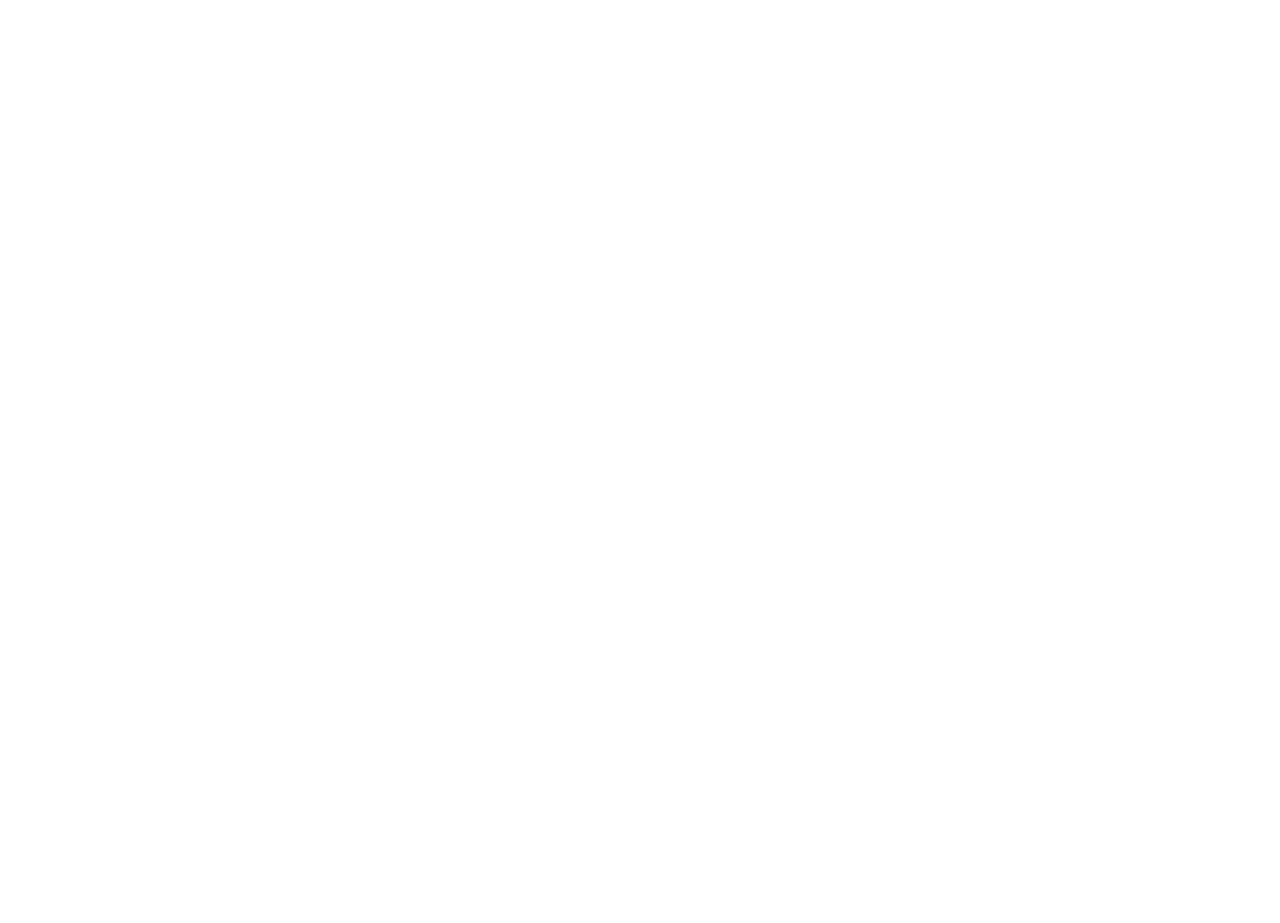
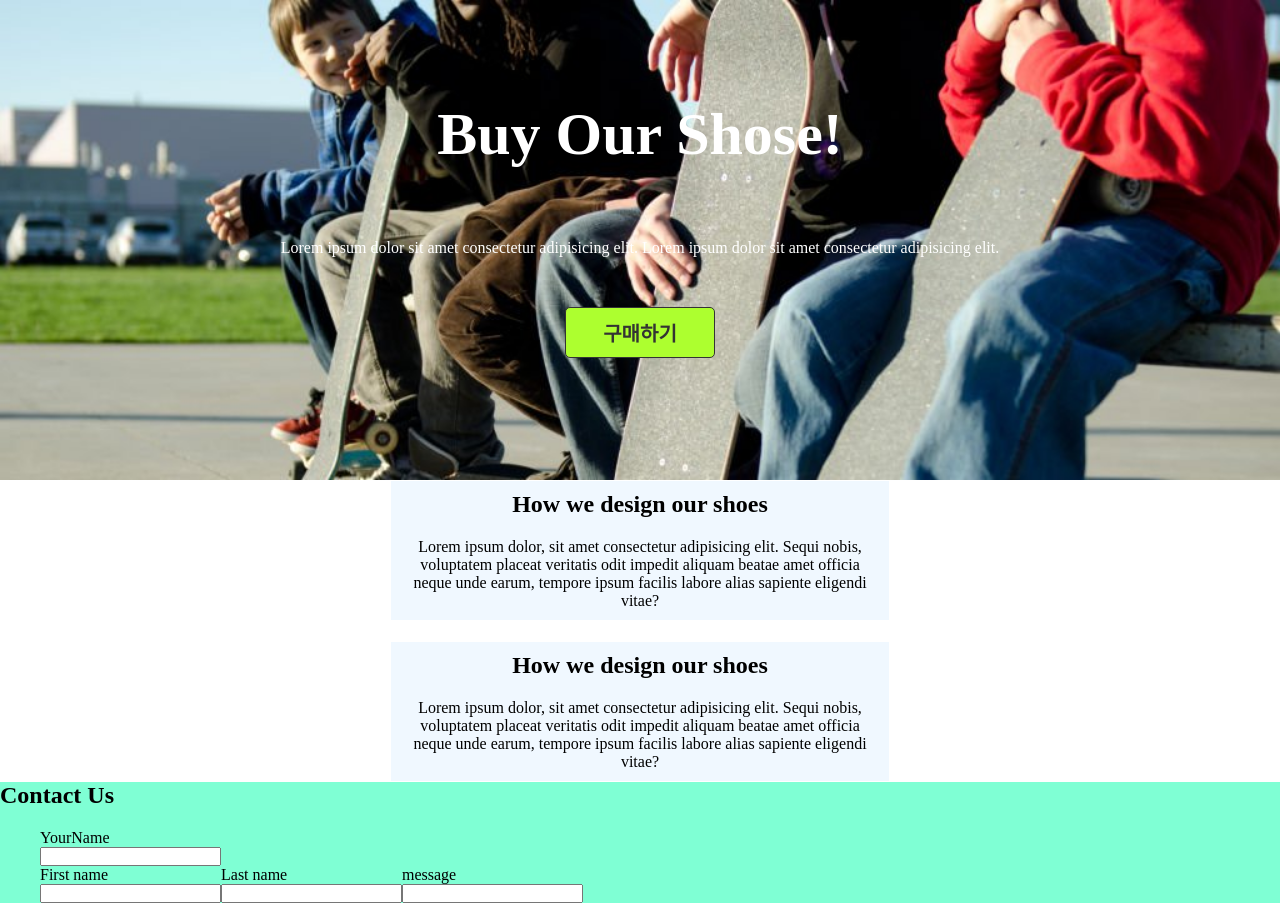
Before and after one commit to leeseonghun1001/shose_study250103, a plain HTML site: page index.html in a window 1280 px wide. Before the commit the page ends 800 px from the top, so only its background shows below. Drawn offline with Linux system fonts and the light colour scheme.

Commit message:
레이아웃 연습
백그라운드 이미지 넣기 완료, 세부내용 작성 완료, 폼태그 작성 미완성

```diff
--- a/css/style.css
+++ b/css/style.css
@@ -11,3 +11,94 @@ a{
     text-decoration: none;
     color: #333;
 }
+.shose{
+    position: relative;
+    width: 100%;
+    height: 60vh;
+    background: url(../images/shose2.jpg) no-repeat;
+    background-size: cover;
+    padding-top: 100px;
+
+}
+.text{
+    width: 1000px;
+    /* background-color: #333; */
+text-align: center;
+margin: 0 auto;
+}
+.text h1{
+    color: #fff;
+    font-size: 60px;
+   text-align: center;
+   margin-bottom: 70px;
+}
+.text p{
+    color: #fff;
+    text-align: center;
+    margin-bottom: 50px;
+}
+.text h2{
+
+    width: 150px;
+
+    border: 1px solid #333;
+    border-radius: 5px;
+    text-align: center;
+    background-color: greenyellow;
+    margin:auto;
+
+}
+.text h2 a{
+    display: block;
+    font-size: 20px;
+    padding: 10px;
+    color: #333;
+    width: 100%;
+
+}
+/* 하단 */
+.text2{
+    width: 500px;
+    margin: 0px auto;
+
+
+    /* height: 40vh; */
+    /* background-color: aquamarine; */
+}
+.text2 .text_top{
+border: 1px solid #fff ;
+background-color: aliceblue;
+text-align: center;
+margin-bottom: 20px;
+}
+.text2 .text_top h2{
+    padding: 10px;
+}
+.text2 .text_top p{
+    padding: 10px 20px;
+}
+.text2 .text_bottom{
+    border: 1px solid #fff ;
+    background-color: aliceblue;
+    text-align: center;
+    }
+    .text2 .text_bottom h2{
+        padding: 10px;
+    }
+    .text2 .text_bottom p{
+        padding: 10px 20px;
+    }
+    /* 개인정보 영역 */
+    form{
+        background-color: aquamarine;
+    }
+.first_fieldset{
+    margin: 20px 40px;
+    border: none;
+}
+.first_fieldset label{
+    display: block;
+}
+.name p{
+    float: left;
+}
--- a/index.html
+++ b/index.html
@@ -1,12 +1,62 @@
 <!DOCTYPE html>
 <html lang="ko">
-<head>
-    <meta charset="UTF-8">
-    <meta name="viewport" content="width=device-width, initial-scale=1.0">
+  <head>
+    <meta charset="UTF-8" />
+    <meta name="viewport" content="width=device-width, initial-scale=1.0" />
     <title>Document</title>
-    <link rel="stylesheet" href="css/style.css">
-</head>
-<body>
+    <link rel="stylesheet" href="css/style.css" />
+  </head>
+  <body>
+    <!-- 상단 -->
+    <!-- 백그라운드 이미지 -->
+    <div class="shose" id="shose1">
+      <!-- 내용 -->
+      <div class="text">
+        <h1>Buy Our Shose!</h1>
+        <p>Lorem ipsum dolor sit amet consectetur adipisicing elit. Lorem ipsum dolor sit amet consectetur adipisicing elit.</p>
+        <h2><a href="#">구매하기</a></h2>
+      </div>
+    </div>
+    <!-- 하단 -->
+    <div class="wrap">
+      <div class="text2">
+        <!-- 자세한 설명 -->
+        <div class="text_top">
+          <h2>How we design our shoes</h2>
+          <p>Lorem ipsum dolor, sit amet consectetur adipisicing elit. Sequi nobis, voluptatem placeat veritatis odit impedit aliquam beatae amet officia neque unde earum, tempore ipsum facilis labore alias sapiente eligendi vitae?</p>
+        </div>
+        <div class="text_bottom">
+          <h2>How we design our shoes</h2>
+          <p>Lorem ipsum dolor, sit amet consectetur adipisicing elit. Sequi nobis, voluptatem placeat veritatis odit impedit aliquam beatae amet officia neque unde earum, tempore ipsum facilis labore alias sapiente eligendi vitae?</p>
+        </div>
+      </div>
+    </div>
+    <!-- 개인정보 영역 -->
+    <div class="user">
+      <form action="#">
+        <h2>Contact Us</h2>
+        <fieldset class="first_fieldset">
+          <p>
+            <label for="user_email">YourName</label>
+            <input type="email" name="email" id="user_email" />
+          </p>
+          <div class="name">
+            <p>
+              <label for="user_name1">First name</label>
+              <input type="text" id="user_name1" />
+            </p>
+            <p>
+              <label for="user_name2">Last name</label>
+              <input type="text" id="user_name2" />
+            </p>
+          </div>
 
-</body>
+          <p>
+            <label for="message">message</label>
+            <input type="text" id="message" />
+          </p>
+        </fieldset>
+      </form>
+    </div>
+  </body>
 </html>
```
Also changed, not shown: images/shose.jpg (added), images/shose2.jpg (added).
